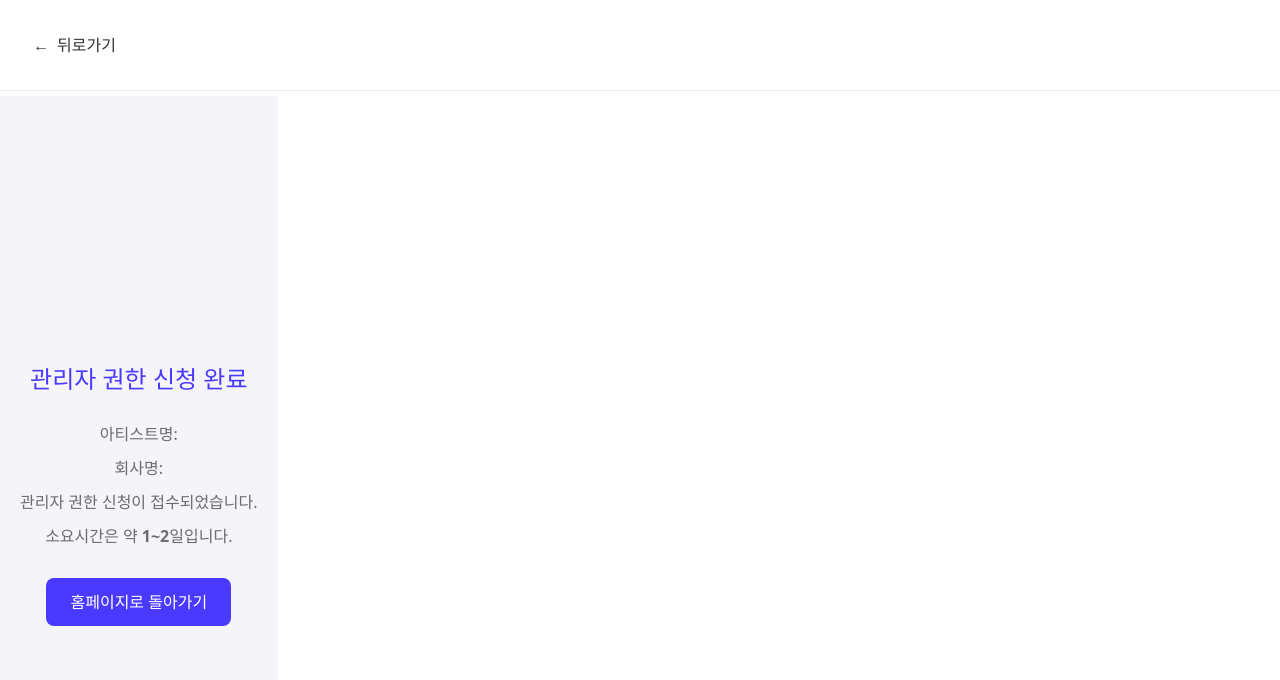
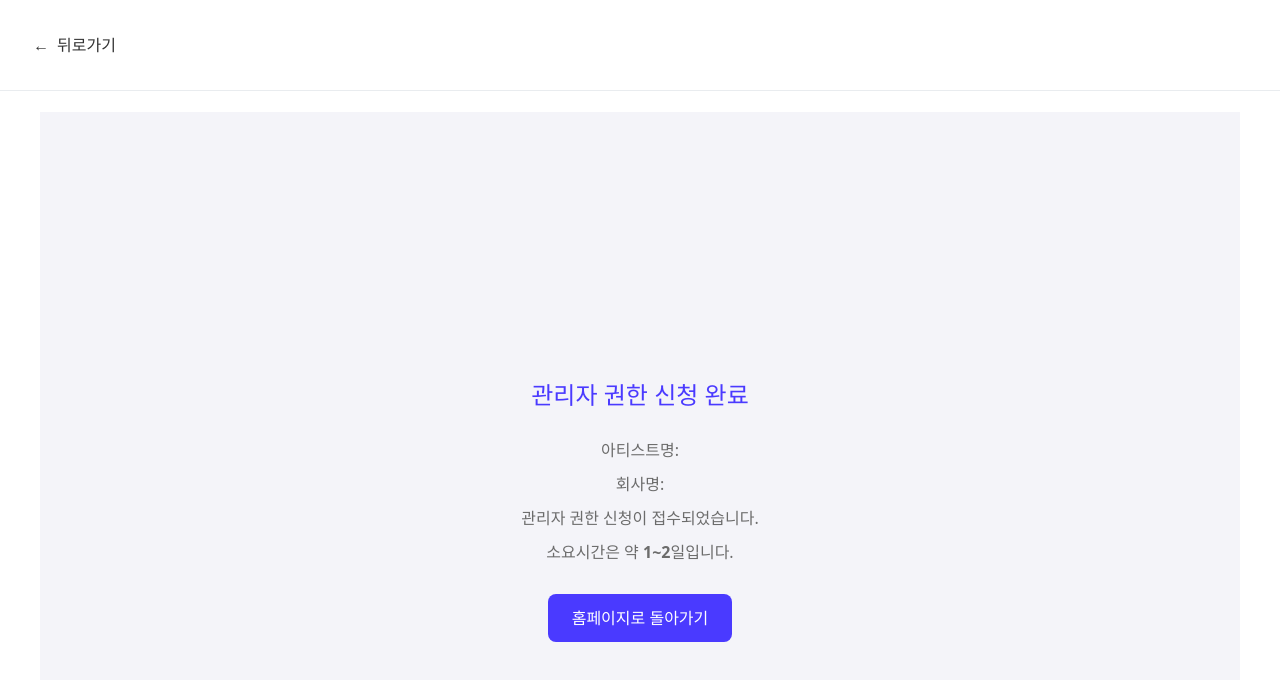
Before and after one commit to oz-4team/bbang-fe, a React (Vite) app: page /admin-request-completed in a window 1280 px wide. Shown: the top 680 px of the page. Built offline with nearby package versions, Linux system fonts and the light colour scheme; no server answers.

Commit message:
✨ Feat: 관리자 요청 완료 페이지 레이아웃 개선 및 코드 정리

```diff
--- a/src/pages/AdminRequestCompletedPage.jsx
+++ b/src/pages/AdminRequestCompletedPage.jsx
@@ -1,12 +1,15 @@
 import React from "react";
+import { useLocation } from "react-router-dom";
 import "../styles/AdminRequestCompleted.css";
-import { useLocation } from "react-router-dom";
 
 const AdminRequestCompletedPage = () => {
   const location = useLocation();
   const { artistName, companyName } = location.state || {};
 
   return (
+    <>
+      <div className="outlet-container">
+        <div className="inner">
           <div className="container">
             <h1>관리자 권한 신청 완료</h1>
             <p>
@@ -16,9 +19,16 @@ const AdminRequestCompletedPage = () => {
               회사명: <span className="company-name">{companyName}</span>
             </p>
             <p>관리자 권한 신청이 접수되었습니다.</p>
-        <p>소요시간은 약 <strong>1~2일</strong>입니다.</p>
-        <button onClick={() => window.location.href = "/"}>홈페이지로 돌아가기</button>
+            <p>
+              소요시간은 약 <strong>1~2일</strong>입니다.
+            </p>
+            <button onClick={() => (window.location.href = "/")}>
+              홈페이지로 돌아가기
+            </button>
           </div>
+        </div>
+      </div>
+    </>
   );
 };
 
```
Lines whose indentation alone changed are shown as unchanged.
